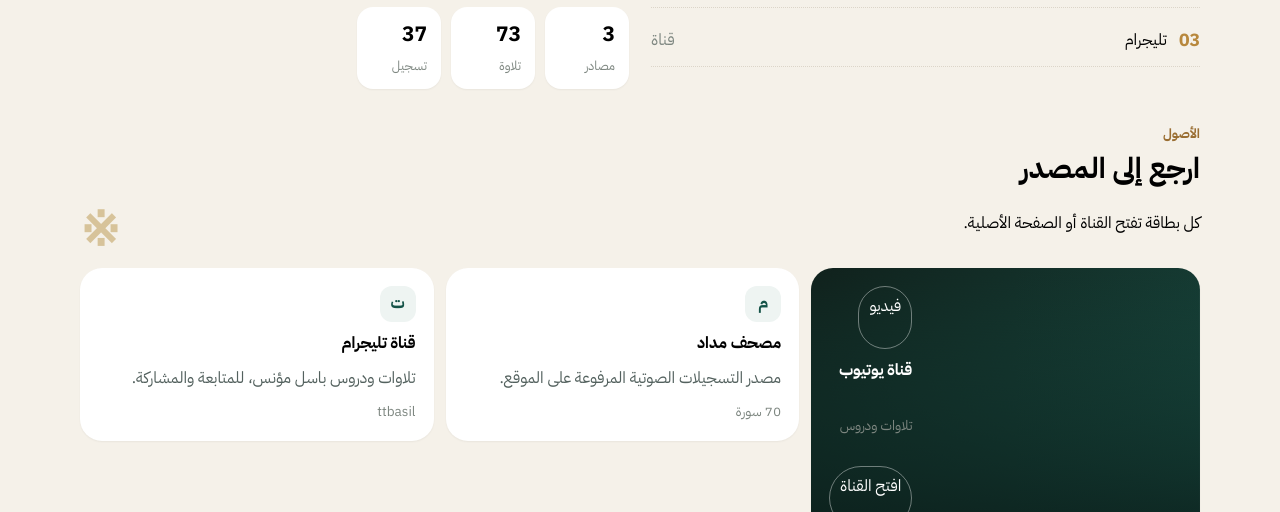
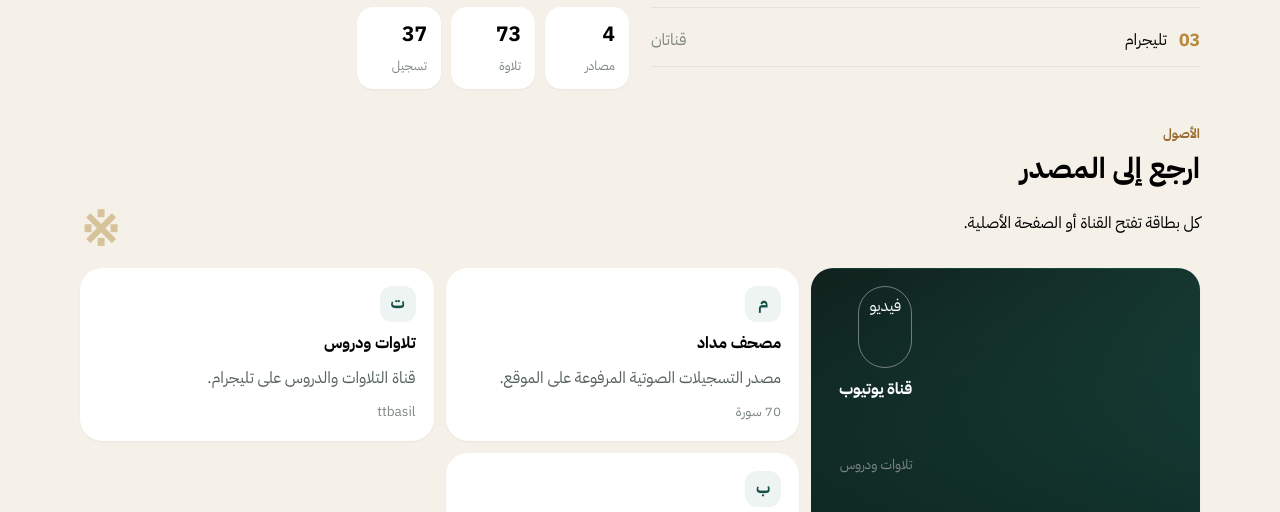
Before and after one commit to nashatmohamed990-art/basel-moanes, a website: page sources.html in a window 1280 px wide. Shown: the part 266-778 px from the top of the page. Drawn offline with Linux system fonts and the light colour scheme.

Commit message:
Add second Telegram source

```diff
--- a/sources.html
+++ b/sources.html
@@ -38,14 +38,14 @@
           <ol class="chapter-list">
             <li><a href="#src-yt"><b>01</b><span>يوتيوب</span><em>تلاوة</em></a></li>
             <li><a href="#src-midad"><b>02</b><span>مداد</span><em>صوت</em></a></li>
-            <li><a href="#src-tg"><b>03</b><span>تليجرام</span><em>قناة</em></a></li>
+            <li><a href="#src-tg"><b>03</b><span>تليجرام</span><em>قناتان</em></a></li>
           </ol>
         </div>
         <div class="topics-intro">
           <h1>المصادر</h1>
           <p>القنوات التي نُشر منها صوت باسل مؤنس. الفيديوهات من يوتيوب، والتسجيلات المرفوعة من مداد، والمتابعة على تليجرام.</p>
           <div class="topics-stats">
-            <div><b>3</b><span>مصادر</span></div>
+            <div><b>4</b><span>مصادر</span></div>
             <div><b>73</b><span>تلاوة</span></div>
             <div><b>37</b><span>تسجيل</span></div>
           </div>
@@ -56,7 +56,8 @@
         <div class="bab-grid">
           <a class="topic-card feature" id="src-yt" href="https://youtube.com/@baselmoanes" target="_blank" rel="noopener" style="background-image:linear-gradient(160deg,#10211c,#1f6b5d)"><span class="pill">فيديو</span><strong>قناة يوتيوب</strong><em>تلاوات ودروس</em><span class="go">افتح القناة</span></a>
           <a class="topic-card" id="src-midad" href="https://midad.com/collection/465379" target="_blank" rel="noopener"><span class="ico">م</span><strong>مصحف مداد</strong><p>مصدر التسجيلات الصوتية المرفوعة على الموقع.</p><em>70 سورة</em></a>
-          <a class="topic-card" id="src-tg" href="https://t.me/ttbasil" target="_blank" rel="noopener"><span class="ico">ت</span><strong>قناة تليجرام</strong><p>تلاوات ودروس باسل مؤنس، للمتابعة والمشاركة.</p><em>ttbasil</em></a>
+          <a class="topic-card" id="src-tg" href="https://t.me/ttbasil" target="_blank" rel="noopener"><span class="ico">ت</span><strong>تلاوات ودروس</strong><p>قناة التلاوات والدروس على تليجرام.</p><em>ttbasil</em></a>
+          <a class="topic-card" href="https://t.me/basilmounes" target="_blank" rel="noopener"><span class="ico">ب</span><strong>قناة باسل مؤنس</strong><p>القناة الثانية على تليجرام للمتابعة.</p><em>basilmounes</em></a>
         </div>
       </section>
     </section>
```
